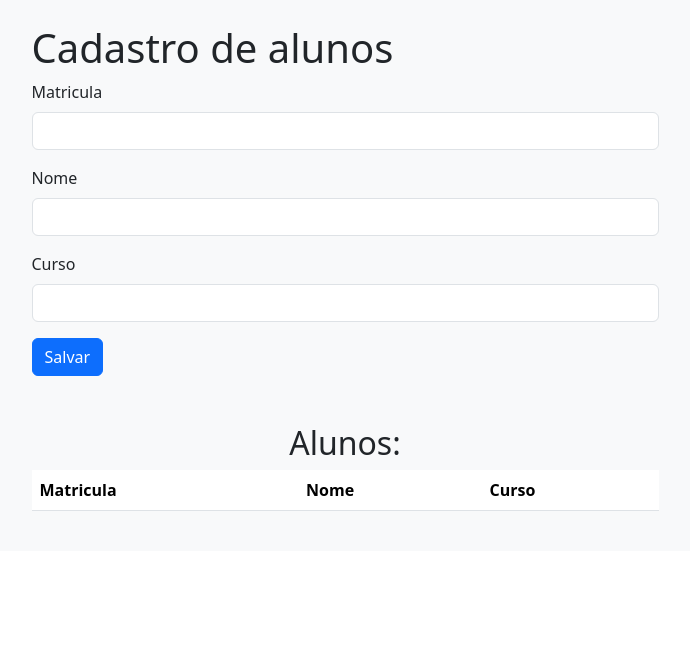
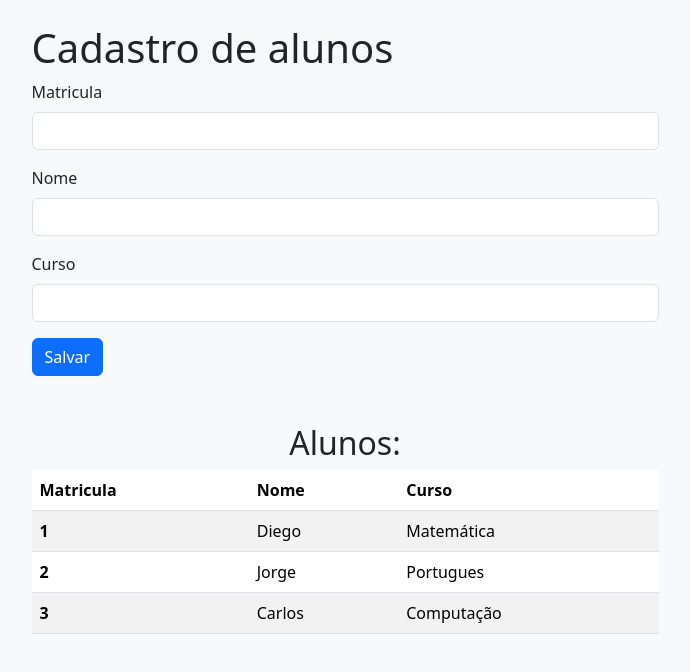
Before and after one commit to DSFerrari/cd-aluno, an Angular app: page / in a window 1280 px wide. Shown: the top 672 px of the page, without its empty margins (295-985 px from the left). Built offline with nearby package versions, Linux system fonts and the light colour scheme; data requests are answered from the project's data file.

Commit message:
incluido falso back-end

```diff
--- /dev/null
+++ b/db.json
@@ -0,0 +1,7 @@
+{
+  "students": [
+  {"id": 1, "name":"Diego","course":"Matemática"},
+  {"id": 2, "name":"Jorge","course":"Portugues"},
+  {"id": 3, "name":"Carlos","course":"Computação"}
+  ]
+  }
--- a/package.json
+++ b/package.json
@@ -21,6 +21,7 @@
     "@ng-bootstrap/ng-bootstrap": "^16.0.0",
     "@popperjs/core": "^2.11.8",
     "bootstrap": "^5.3.2",
+    "json-server": "^1.0.0-alpha.23",
     "rxjs": "~7.8.0",
     "tslib": "^2.3.0",
     "zone.js": "~0.14.3"
--- a/src/app/app.module.ts
+++ b/src/app/app.module.ts
@@ -6,6 +6,7 @@ import { AppComponent } from './app.component';
 import { NgbModule } from '@ng-bootstrap/ng-bootstrap';
 import { ReactiveFormsModule } from '@angular/forms';
 import { StudentsComponent } from './students/students.component';
+import { HttpClientModule } from '@angular/common/http';
 
 @NgModule({
   declarations: [
@@ -16,7 +17,8 @@ import { StudentsComponent } from './students/students.component';
     BrowserModule,
     AppRoutingModule,
     NgbModule,
-    ReactiveFormsModule
+    ReactiveFormsModule,
+    HttpClientModule
   ],
   providers: [],
   bootstrap: [AppComponent]
--- /dev/null
+++ b/src/app/student.service.ts
@@ -0,0 +1,19 @@
+import { HttpClient } from '@angular/common/http';
+import { Injectable } from '@angular/core';
+import { Student } from './students/student';
+import { Observable } from 'rxjs';
+
+@Injectable({
+  providedIn: 'root'
+})
+export class StudentService {
+
+  url= "http://localhost:3000/students"
+
+  constructor(private http: HttpClient) { }
+
+  getStudents(): Observable<Student[]>{
+    return this.http.get<Student[]>(this.url);
+  }
+
+}
--- a/src/app/students/students.component.ts
+++ b/src/app/students/students.component.ts
@@ -1,18 +1,19 @@
-import { Component } from '@angular/core';
+import { Component, OnInit } from '@angular/core';
 import { FormBuilder, FormGroup } from '@angular/forms';
 import { Student } from './student';
+import { StudentService } from '../student.service';
 
 @Component({
   selector: 'app-students',
   templateUrl: './students.component.html',
   styleUrl: './students.component.css'
 })
-export class StudentsComponent {
+export class StudentsComponent implements OnInit {
     students: Student[] = [];
 
     formGroupStudent : FormGroup;
 
-    constructor(private formBuilder: FormBuilder){
+    constructor(private formBuilder: FormBuilder, private service: StudentService){
      this.formGroupStudent = formBuilder.group({
          id : [''],
          name : [''],
@@ -20,7 +21,14 @@ export class StudentsComponent {
      });
 
     }
-
+  ngOnInit(): void {
+ this.loadstudents();
+  }
+  loadstudents(){
+ this.service.getStudents().subscribe({
+  next: data => this.students = data
+ });
+}
     save(){
      this.students.push(this.formGroupStudent.value)
     }
```
Also changed, not shown: 2 other files (tests, documents, lock files or other folders).
